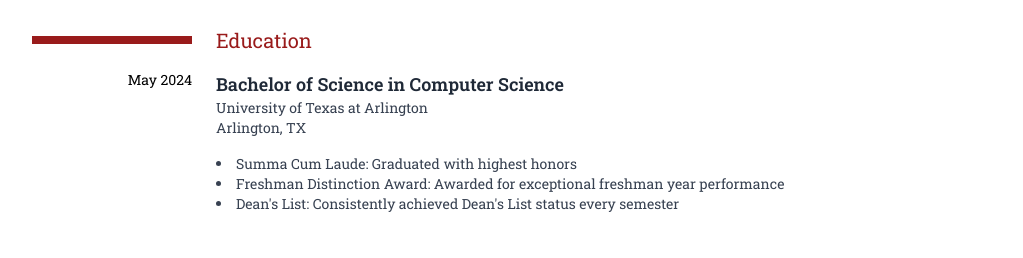
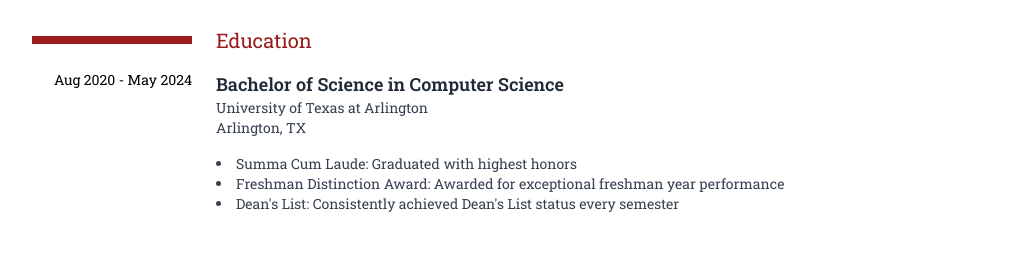
Before and after one commit to m-fazeel/the-cloud-challenge, a Vue app in the folder resume-website/: page / in a window 1280 px wide. Shown: the part 211-469 px from the top of the page, without its empty margins (128-1151 px from the left). Built offline with nearby package versions, Linux system fonts and the light colour scheme; no server answers; a web font is replaced by a local one.

Commit message:
modified education section

```diff
--- a/resume-website/src/App.vue
+++ b/resume-website/src/App.vue
@@ -26,7 +26,7 @@
 
         <div class="mt-4 flex flex-col text-sm">
           <div class="flex flex-col md:flex-row space-y-2 md:space-y-0 md:space-x-6">
-            <div class="w-full md:w-40 text-right">May 2024</div>
+            <div class="w-full md:w-40 text-right">Aug 2020 - May 2024</div>
             <div class="flex flex-col">
               <h3 class="text-md md:text-lg font-semibold text-gray-800">
                 Bachelor of Science in Computer Science
```
